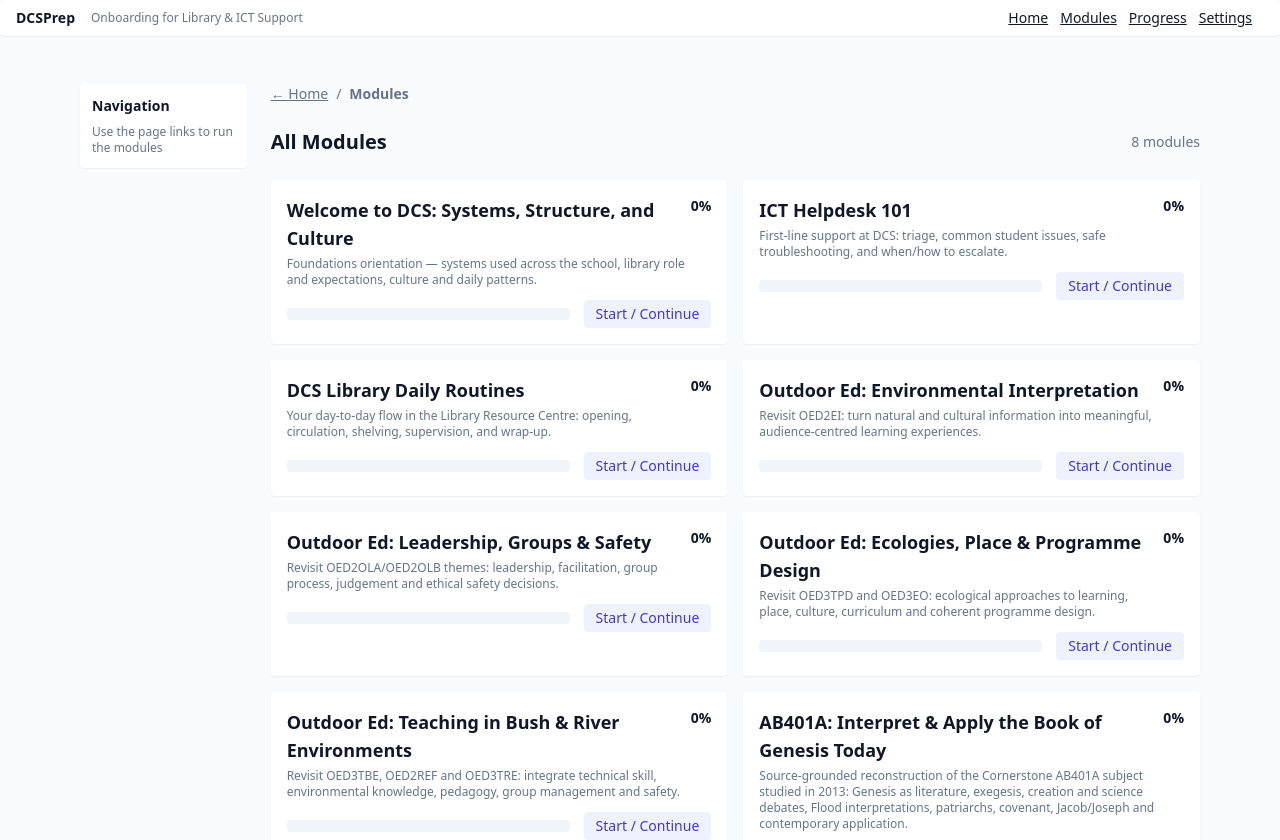
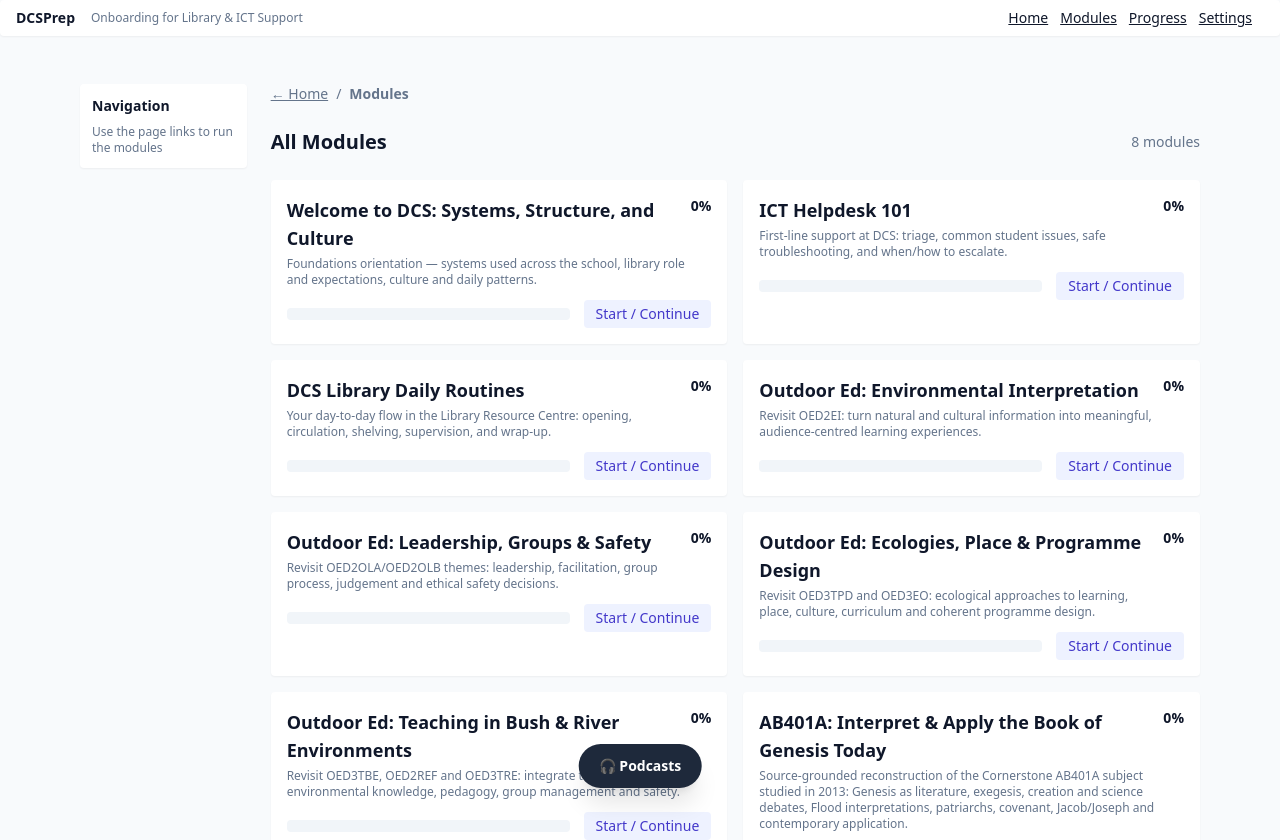
Before and after one commit to joshualparris/DCSPrep, a Next.js app: page /modules in a window 1280 px wide. Shown: the top 840 px of the page. Built offline with nearby package versions, Linux system fonts and the light colour scheme.

Commit message:
Use local DCSPrep podcast player

```diff
--- a/app/layout.tsx
+++ b/app/layout.tsx
@@ -1,6 +1,7 @@
 import './globals.css';
 import React from 'react';
 import Topbar from '../src/components/shell/Topbar';
+import PodcastPlayer from '../src/components/PodcastPlayer';
 
 export const metadata = {
   title: 'DCSPrep',
@@ -41,14 +42,7 @@ export default function RootLayout({ children }: { children: React.ReactNode })
             <div className="container text-sm text-slate-500">© {new Date().getFullYear()} Dubbo Christian School — DCSPrep</div>
           </footer>
         </div>
-        <script
-          src="https://cdn.jsdelivr.net/gh/joshualparris/JoshHub@ebb0d17495c92d3ce09df1fd1bdb5d4c2056914d/public/podcast-launcher-v3.js"
-          data-bank="it"
-          data-label="🎧 Listen to a different IT support podcast"
-          data-launcher-label="🎧 Podcasts"
-          data-quiet-on-input="true"
-          defer
-        />
+        <PodcastPlayer />
       </body>
     </html>
   );
```
